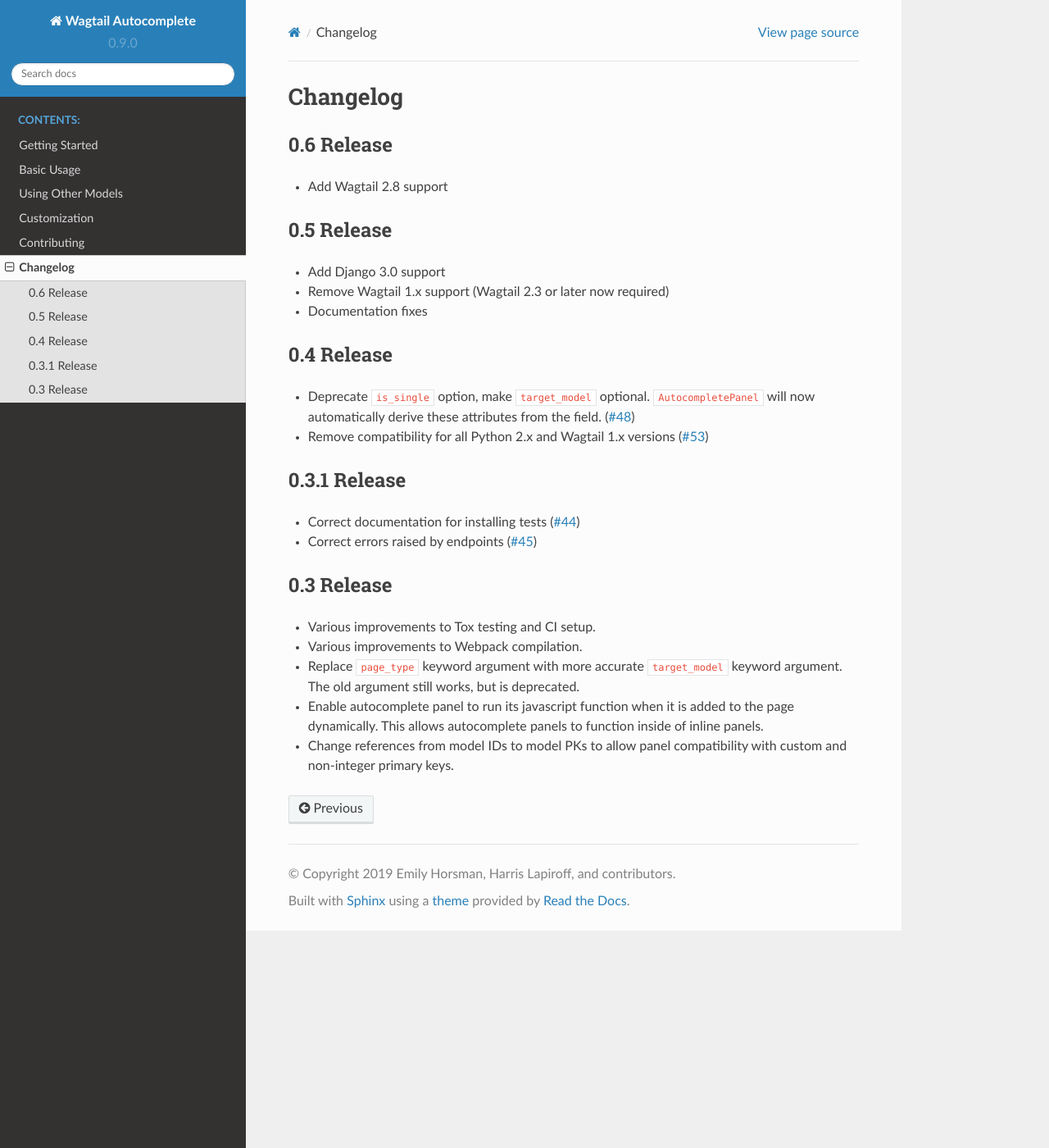
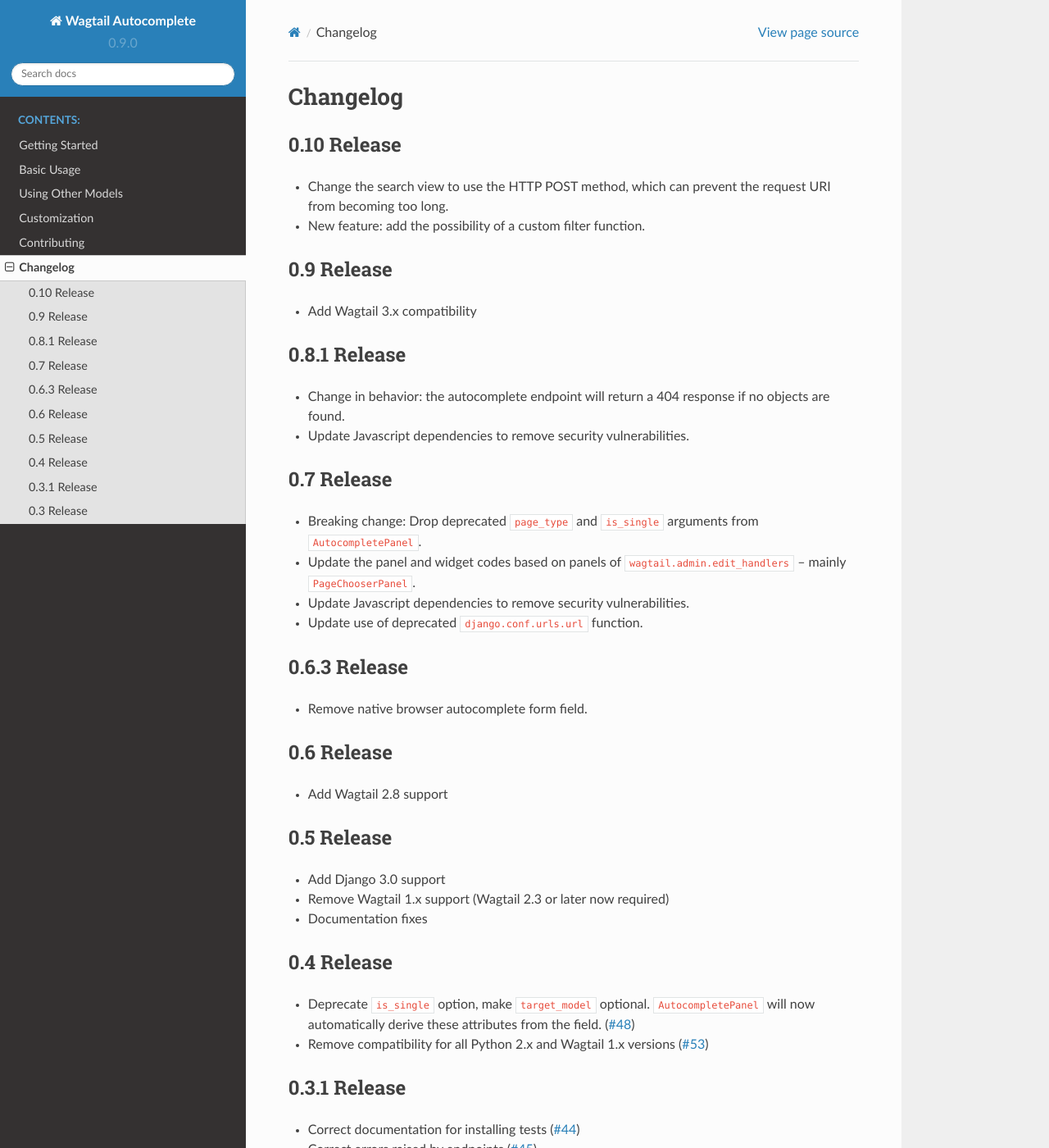
Before and after one commit to wagtail/wagtail-autocomplete, a Sphinx documentation site: the page built from docs/changelog.rst, in a window 1280 px wide and 1400 px high. Shown: the whole window at 82% size. Built offline with Sphinx 7.4.7 and the Read the Docs theme 2.0.0, drawn with Linux system fonts in a browser that asks for light colours.

Commit message:
Update changelog
I've backfilled older entries to bring this fully up to date.

```diff
--- a/docs/changelog.rst
+++ b/docs/changelog.rst
@@ -1,6 +1,36 @@
 =========
 Changelog
 =========
+
+0.10 Release
+------------
+
+* Change the search view to use the HTTP POST method, which can prevent the request URI from becoming too long.
+* New feature: add the possibility of a custom filter function.
+
+0.9 Release
+-----------
+
+* Add Wagtail 3.x compatibility
+
+0.8.1 Release
+-------------
+
+* Change in behavior: the autocomplete endpoint will return a 404 response if no objects are found.
+* Update Javascript dependencies to remove security vulnerabilities.
+
+0.7 Release
+-----------
+
+* Breaking change: Drop deprecated ``page_type`` and ``is_single`` arguments from ``AutocompletePanel``.
+* Update the panel and widget codes based on panels of ``wagtail.admin.edit_handlers`` -- mainly ``PageChooserPanel``.
+* Update Javascript dependencies to remove security vulnerabilities.
+* Update use of deprecated ``django.conf.urls.url`` function.
+
+0.6.3 Release
+-------------
+
+* Remove native browser autocomplete form field.
 
 0.6 Release
 -----------
```
